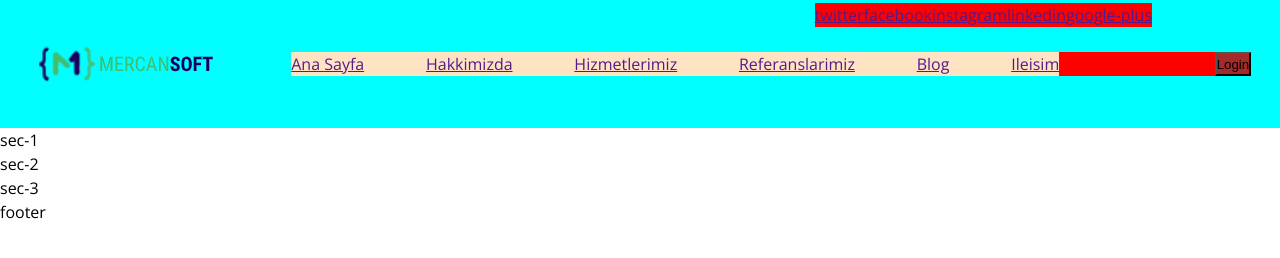
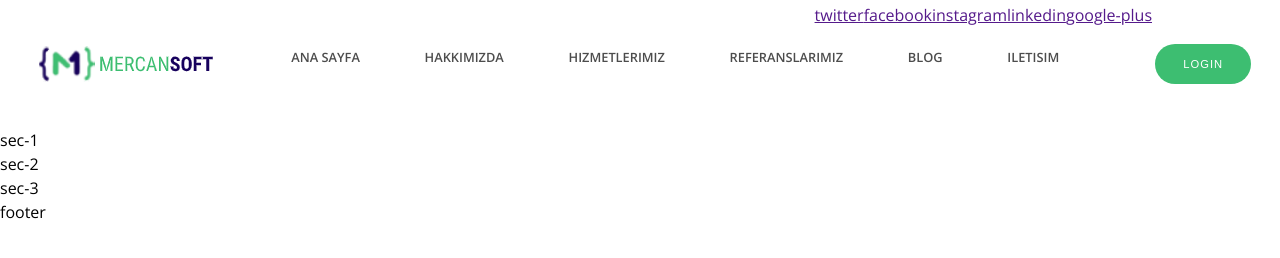
Before and after one commit to aliyarar/mercan-software, a website: page index.html in a window 1280 px wide. Drawn offline with nearby package versions, Linux system fonts and the light colour scheme.

Commit message:
header login button css effect

```diff
--- a/index.html
+++ b/index.html
@@ -17,15 +17,15 @@
             <div class="navigation">
                 <nav class="navigation__nav">
                     <ul class="navigation__list">
-                        <li><a href="">Ana Sayfa</a></li>
-                        <li><a href="">Hakkimizda</a></li>
-                        <li><a href="">Hizmetlerimiz</a></li>
-                        <li><a href="">Referanslarimiz</a></li>
-                        <li><a href="">Blog</a></li>
-                        <li><a href="">Ileisim</a></li>
+                        <li class="navigation__item"><a href="" class="navigation__link">Ana Sayfa</a></li>
+                        <li class="navigation__item"><a href="" class="navigation__link">Hakkimizda</a></li>
+                        <li class="navigation__item"><a href="" class="navigation__link">Hizmetlerimiz</a></li>
+                        <li class="navigation__item"><a href="" class="navigation__link">Referanslarimiz</a></li>
+                        <li class="navigation__item"><a href="" class="navigation__link">Blog</a></li>
+                        <li class="navigation__item"><a href="" class="navigation__link">Iletisim</a></li>
                     </ul>
                 </nav>
-                <button class="button">Login</button>
+                <button class="button"><span>Login</span><span>Login</span></button>
             </div>
             <div class="header__social-nav">
                 <nav class="social-nav">
--- /dev/null
+++ b/sass/base/_base.scss
@@ -0,0 +1,16 @@
+*{
+    margin: 0;
+    padding: 0;
+    box-sizing: inherit;
+}
+
+html{
+    font-size: 100%;
+}
+
+body{
+    box-sizing: border-box;
+    font-family: 'Open Sans', sans-serif;
+    font-weight: 400;
+    line-height: 1.5;
+}
--- /dev/null
+++ b/sass/components/_button.scss
@@ -0,0 +1,40 @@
+.button{
+    padding: 1.25rem 3rem;
+    text-transform: uppercase;
+    border-radius: 5rem;
+    background-color: #3dbe71;
+    color: #fff;
+    border: none;
+    font-size: .7rem;
+    letter-spacing: 1px;
+    cursor:pointer;
+    outline: none;
+
+    position: relative;
+    span{
+        position: absolute;
+        left: 50%;
+        top: 50%;
+        transform: translate(-50%,-50%);
+        transition: all .2s ease-in;
+
+        &:last-child{
+            top: 100%;
+            transform: translate(-50%,0);
+            opacity: 0;
+        }
+    }
+
+    &:hover,
+    &:active{
+        background-color: #5db380;
+        span{
+            opacity: 0;
+            &:last-child{
+                top: 50%;
+                transform: translate(-50%,-50%);
+                opacity: 1;
+            }
+        }
+    }
+}
--- /dev/null
+++ b/sass/components/_navigation.scss
@@ -0,0 +1,32 @@
+.navigation{
+    width: 75%;
+    display: flex;
+    justify-content: space-between;
+
+
+    &__nav{
+        flex: 0 0 80%;
+    }
+
+    &__list{
+        list-style: none;
+        display: flex;
+        justify-content: space-between;
+    }
+
+    &__item{
+
+    }
+
+    &__link,
+    &__link:hover,
+    &__link:visited
+    {
+        font-size: .8rem;
+        color: rgba($color: black, $alpha: 0.7);
+        text-decoration: none;
+        text-transform: uppercase;
+        font-weight: 600;
+
+    }
+}
--- /dev/null
+++ b/sass/components/_social-nav.scss
@@ -0,0 +1,18 @@
+.social-nav{
+
+
+
+}
+
+.social-nav__list{
+    list-style: none;
+    display: flex;
+}
+
+.social-nav__item{
+
+}
+
+.social-nav__link{
+
+}
--- /dev/null
+++ b/sass/layouts/_header.scss
@@ -0,0 +1,16 @@
+.header{
+    min-height: 8rem;
+    position: relative;
+
+    display: flex;
+    justify-content: space-around;
+    align-items: center;
+}
+
+.header__logo{}
+
+.header__social-nav{
+    position:absolute;
+    right: 10%;
+    top: 2%;
+}
--- a/sass/main.scss
+++ b/sass/main.scss
@@ -1,81 +1,5 @@
-*{
-    margin: 0;
-    padding: 0;
-    box-sizing: inherit;
-}
-
-html{
-    font-size: 100%;
-}
-
-body{
-    box-sizing: border-box;
-    font-family: 'Open Sans', sans-serif;
-    font-weight: 400;
-    line-height: 1.5;
-}
-
-.header{
-    min-height: 8rem;
-    position: relative;
-    background-color: aqua;
-
-    display: flex;
-    justify-content: space-around;
-    align-items: center;
-}
-
-.header__logo{}
-
-.header__social-nav{
-    position:absolute;
-    right: 10%;
-    top: 2%;
-}
-
-.navigation{
-    width: 75%;
-    display: flex;
-    justify-content: space-between;
-    background-color: red;
-
-}
-
-.navigation__nav{
-    background-color: bisque;
-    flex: 0 0 80%;
-}
-
-.navigation__list{
-    list-style: none;
-    display: flex;
-    justify-content: space-between;
-}
-
-.navigation__item{}
-
-.navigation__link{
-
-}
-
-.social-nav{
-
-}
-
-.social-nav__list{
-    list-style: none;
-background-color: red;
-    display: flex;
-}
-
-.social-nav__item{
-
-}
-
-.social-nav__link{
-
-}
-
-.button{
-    background-color: brown;
-}
+@import "base/base";
+@import "components/button";
+@import "components/navigation";
+@import "components/social-nav";
+@import "layouts/header";
```
Also changed, not shown: css/style.css.
